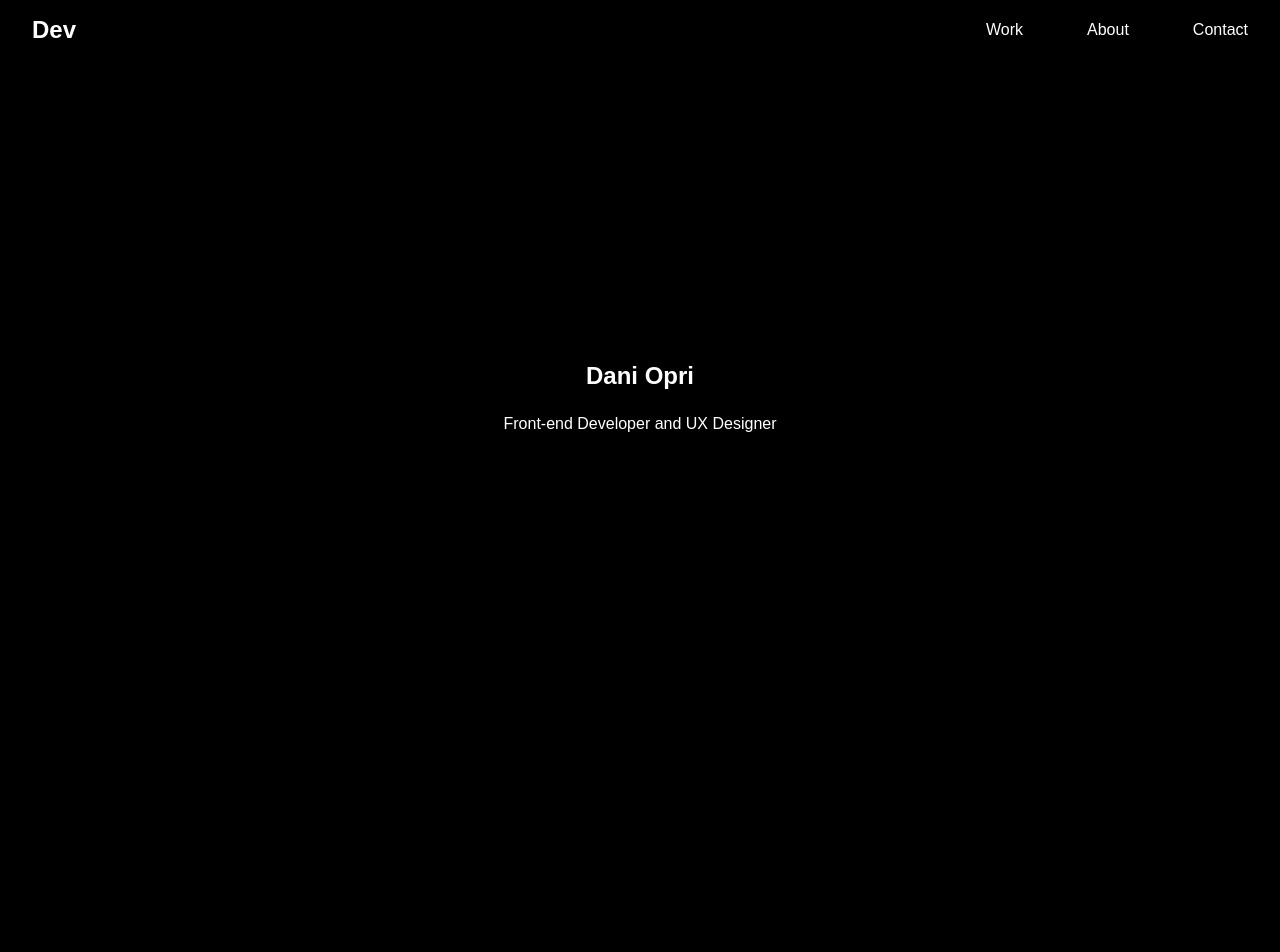
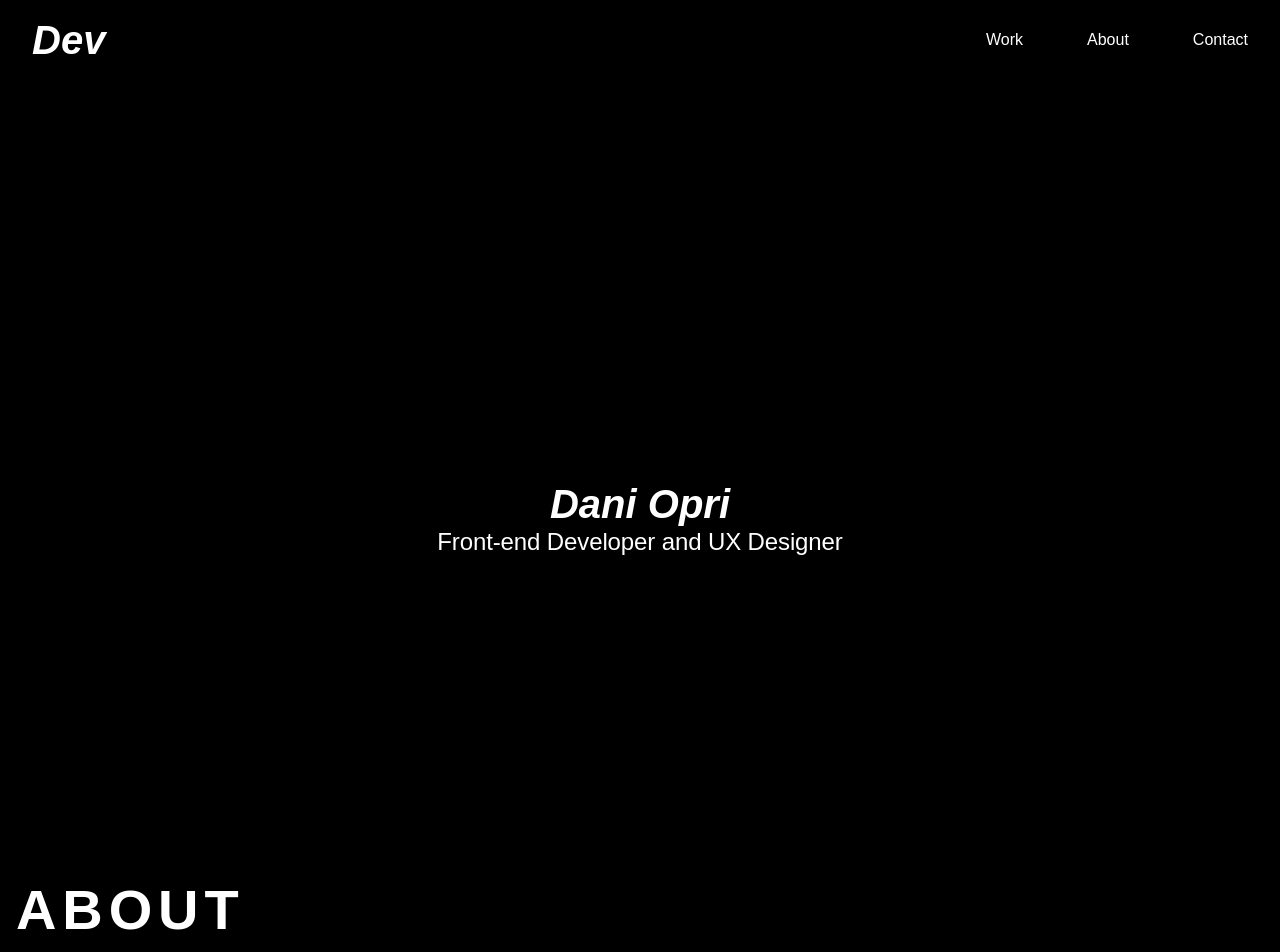
Before and after one commit to d-opri/d-opri.github.io, a Next.js app: page / in a window 1280 px wide. Shown: the top 952 px of the page. Built offline with nearby package versions, Linux system fonts and the light colour scheme; a web font is replaced by a local one.

Commit message:
add scroll links

```diff
--- a/components/About.js
+++ b/components/About.js
@@ -1,9 +1,10 @@
+import styled from "styled-components";
 import Container from "./Container";
 
 export default function About() {
   return (
-    <Container>
-      <h1>About</h1>
+    <Container id="About" title="About">
+      {/* <h2>About</h2> */}
       <p>
         Front-end developer who cares deeply about User Experience. Serious
         passion for UI design and new technologies.
--- a/components/Container.js
+++ b/components/Container.js
@@ -1,16 +1,31 @@
 import React from "react";
 import styled from "styled-components";
 
-const Container = ({ children }) => {
-  return <StyledContainer>{children}</StyledContainer>;
+const Container = ({ children, title, id }) => {
+  return (
+    <StyledContainer id={id}>
+      <StyledTitle>
+        <h2>{title}</h2>{" "}
+      </StyledTitle>
+      <StyledContent>{children}</StyledContent>
+    </StyledContainer>
+  );
 };
 
 const StyledContainer = styled.section`
   display: flex;
   flex-flow: column nowrap;
-  justify-content: center;
-  align-items: center;
-  min-height: 100vh;
+  justify-content: space-around;
+  min-height: 90vh;
+  scroll-snap-align: start;
+`;
+
+const StyledTitle = styled.div`
+  text-align: left;
+`;
+
+const StyledContent = styled.div`
+  margin: 2.25rem;
 `;
 
 export default Container;
--- a/components/Hero.js
+++ b/components/Hero.js
@@ -1,18 +1,21 @@
 import styled from "styled-components";
 import Container from "./Container";
 
-const Header = styled.header`
+const StyledHero = styled.div`
   text-align: center;
-  line-height: 3rem;
+  p {
+    font-weight: 500;
+    font-size: 1.5rem;
+  }
 `;
 
 export default function Hero() {
   return (
     <Container>
-      <Header>
+      <StyledHero>
         <h1> Dani Opri</h1>
         <p> Front-end Developer and UX Designer</p>
-      </Header>
+      </StyledHero>
     </Container>
   );
 }
--- a/components/Layout.js
+++ b/components/Layout.js
@@ -16,4 +16,5 @@ const PageContainer = styled.div``;
 
 const Main = styled.main`
   padding-bottom: 3rem;
+  margin: 1rem;
 `;
--- a/components/Navbar.js
+++ b/components/Navbar.js
@@ -1,6 +1,6 @@
-import Link from "next/link";
 import { useEffect, useState } from "react";
 import styled from "styled-components";
+import { Link } from "react-scroll";
 
 export default function Navbar() {
   const [toggleMenue, setToggleMenue] = useState(false);
@@ -35,13 +35,40 @@ export default function Navbar() {
       {(toggleMenue || width > 500) && (
         <ul>
           <li>
-            <Link href="/">Work</Link>
+            <Link
+              activeClass="active"
+              to="work"
+              spy={true}
+              smooth={true}
+              offset={-70}
+              duration={500}
+            >
+              Work
+            </Link>
           </li>
           <li>
-            <Link href="/about">About</Link>
+            <Link
+              activeClass="active"
+              to="About"
+              spy={true}
+              smooth={true}
+              offset={-70}
+              duration={500}
+            >
+              About
+            </Link>
           </li>
           <li>
-            <Link href="/contact">Contact</Link>
+            <Link
+              activeClass="active"
+              to="contact"
+              spy={true}
+              smooth={true}
+              offset={-70}
+              duration={500}
+            >
+              Contact
+            </Link>
           </li>
         </ul>
       )}
--- a/package.json
+++ b/package.json
@@ -15,6 +15,7 @@
     "next": "13.3.1",
     "react": "18.2.0",
     "react-dom": "18.2.0",
+    "react-scroll": "^1.8.9",
     "styled-components": "^5.3.10"
   }
 }
--- a/src/pages/_app.js
+++ b/src/pages/_app.js
@@ -6,7 +6,7 @@ export const GlobalStyles = createGlobalStyle`
   font-family: "Satoshi";
   src: url("../../asset/Satoshi/Satoshi-Variable.ttf");
   src: url("../../asset/Satoshi/Satoshi-Variable.ttf");
-  font-weight: 400;
+  font-weight: 300;
   font-style: normal;
 }
 
@@ -20,13 +20,30 @@ body {
   background-color: rgb(0, 0, 0);
   height: 100%;
   color: #fff;
-
 }
 
 * {
   padding: 0;
   margin: 0;
   box-sizing: border-box;
+}
+h1 {
+  font-style: italic;
+  font-weight: 600;
+  font-size: 2.5rem;
+  line-height: 3rem;
+}
+h2 {
+  font-weight: 800;
+  font-size: 3.5rem;
+  letter-spacing: 0.105em;
+  text-transform: uppercase;
+  line-height: 4.8rem;
+}
+p {
+  font-size: 1.3rem;
+  line-height: 1.8rem;
+  letter-spacing: -0.005em;
 }
 
 a {
```
Also changed, not shown: 1 other file (tests, documents, lock files or other folders).
